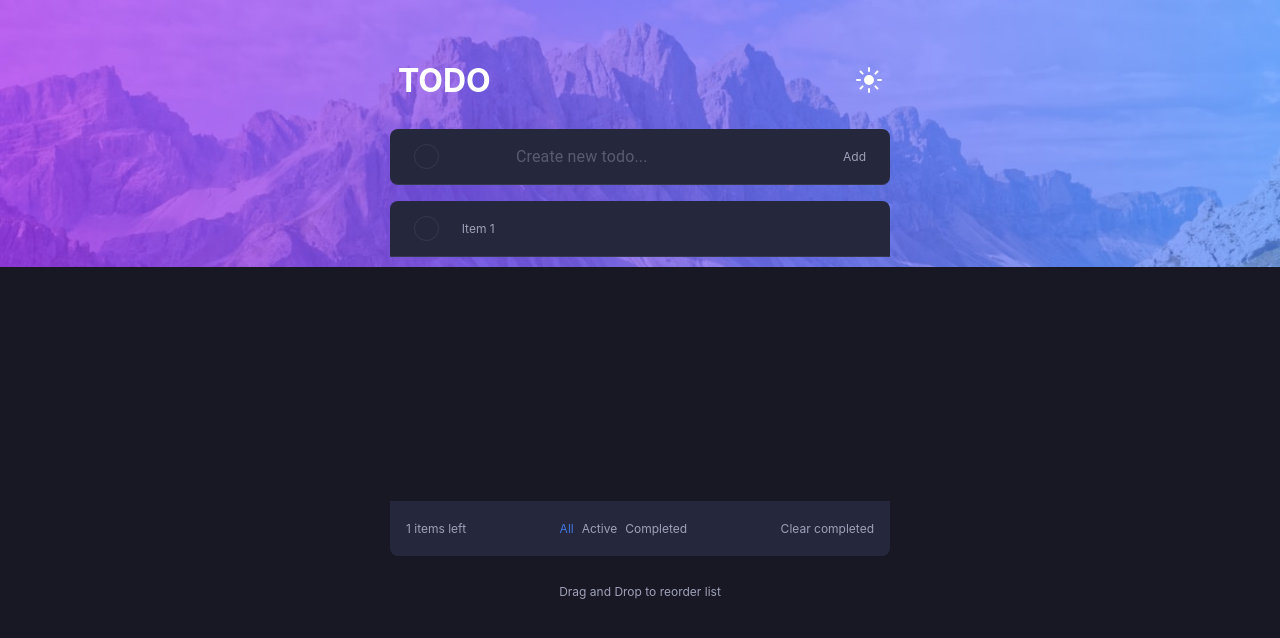
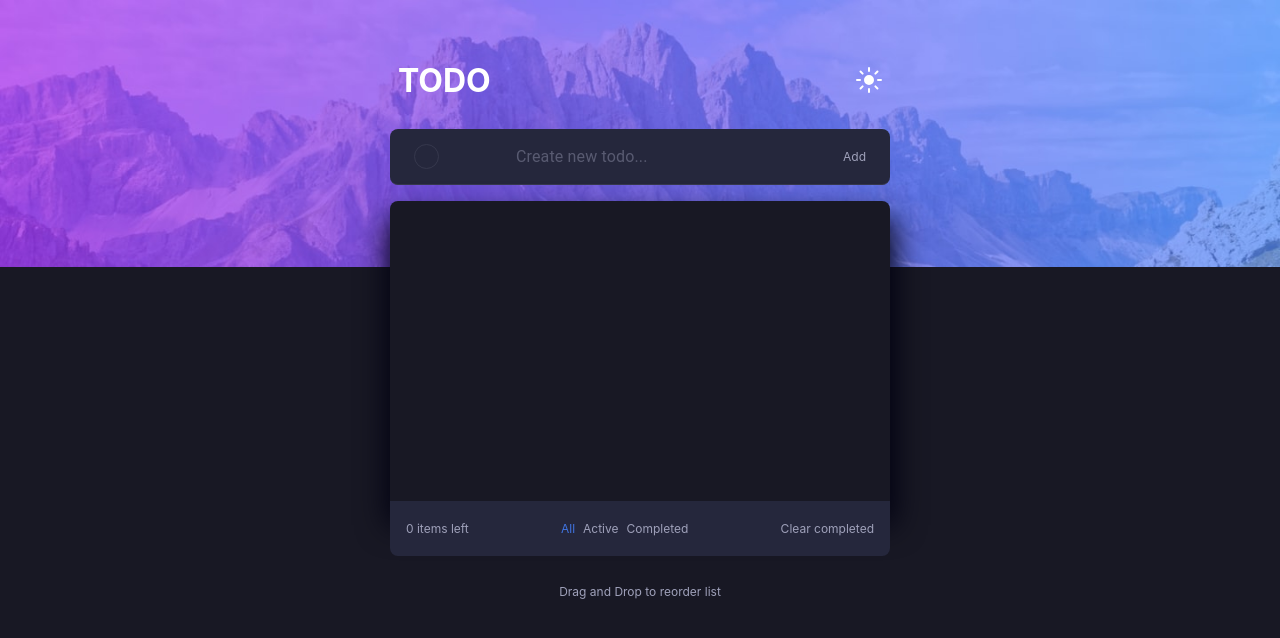
Before and after one commit to GeneraalAladeen/todo, a React (Create React App) app: page / in a window 1280 px wide. Shown: the top 638 px of the page. Built offline with nearby package versions, Linux system fonts and the light colour scheme.

Commit message:
clean up

```diff
--- a/src/App.js
+++ b/src/App.js
@@ -14,11 +14,7 @@ import { DragDropContext, Droppable, Draggable } from "react-beautiful-dnd";
 import {v4 as uuidv4} from 'uuid';
 
 const mock = [
-    {
-      id:uuidv4(),
-      content: "Item 1",
-      complete: false
-    },
+
 ]
 
 
@@ -29,6 +25,10 @@ const reorder = (list, startIndex, endIndex) => {
 
   return result;
 };
+
+const getListStyle = (isDraggingOver, theme) => ({
+  background: (theme && isDraggingOver) && "lightblue"
+});
 
 
 function App() {
@@ -138,6 +138,7 @@ function App() {
                     <div
                       {...provided.droppableProps}
                       ref={provided.innerRef}
+                      style={getListStyle(snapshot.isDraggingOver , theme)}
                       className={classes.todoListSection}
                     >
                       {filteredTodos.map(({id , content , complete}, index) => (
--- a/src/components/TodoListItem/styles.js
+++ b/src/components/TodoListItem/styles.js
@@ -7,6 +7,7 @@ export const useStyles = makeStyles((theme) => ({
     body:{
         minWidth:"80%",
         textAlign:"start",
+        opacity: ({complete}) => complete ? 0.5 : 1,
         color: ({theme}) => theme ? "#9fa1ba" : "#616266",
         textDecoration: ({complete}) => complete ? 'line-through' : "none"
     },
@@ -23,7 +24,7 @@ export const useStyles = makeStyles((theme) => ({
     },
     checkBox:{
       borderRadius:"50%",
-      border:"1px solid #36384d",
+      border:  ({theme}) => `1px solid ${theme ? "#ccc" : '#36384d' }`,
       height:"15px",
       width:"15px",
       display:"flex",
--- a/src/styles.js
+++ b/src/styles.js
@@ -75,7 +75,8 @@ export const useStyles = makeStyles((theme) => ({
     todoListSection:{
         borderTopLeftRadius:"8px",
         borderTopRightRadius:"8px",
-        boxShadow: ({theme}) => theme ? "1px 20px 30px 4px #ccc" : "none",
+        backgroundColor:({theme}) => theme ? "#fff" : "#181824",
+        boxShadow: ({theme}) => theme ? "1px 20px 30px 4px #ccc" : "1px 20px 30px 4px #001",
         height:"300px",
         overflowY:"scroll",
         "&::-webkit-scrollbar":{
```
